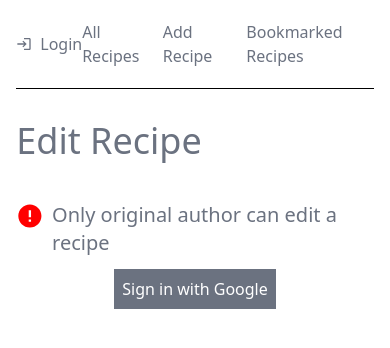
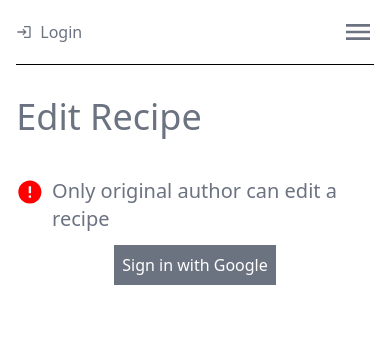
Before and after one commit to machiloop14/crud-recipe-blog, a React (Vite) app: page /edit-recipe/1 in a window 390 px wide. Shown: the top 348 px of the page. Built offline with nearby package versions, Linux system fonts and the light colour scheme; no server answers; the database is empty.

Commit message:
make navigation mobile responsive

```diff
--- a/src/components/Navbar.tsx
+++ b/src/components/Navbar.tsx
@@ -5,10 +5,12 @@ import { auth } from "../config/firebase";
 import { useAuthState } from "react-firebase-hooks/auth";
 import { signOut } from "firebase/auth";
 import useNotification from "../customHooks/useNotification";
+import { useState } from "react";
 
 const Navbar = () => {
   const [user] = useAuthState(auth);
   const { notify } = useNotification();
+  const [hamburgerMenu, setHamburgerMenu] = useState<boolean>(false);
   const navigate = useNavigate();
   const signUserOut = async () => {
     await signOut(auth);
@@ -16,6 +18,12 @@ const Navbar = () => {
     navigate("/");
     notify("Logout successful", { type: "success" });
   };
+
+  const toggleVisiblity = () => {
+    setHamburgerMenu((prev) => !prev);
+  };
+
+  console.log(hamburgerMenu);
 
   return (
     <header className="flex justify-between items-center py-5 border-solid border-b border-black">
@@ -44,7 +52,12 @@ const Navbar = () => {
       </div>
 
       {/* right side of navigation */}
-      <div className="right-nav flex gap-4 items-center ">
+      <div className="flex items-center">
+        <div
+          className={`right-nav md:flex flex-col md:flex-row gap-4 items-center fixed md:static right-0 top-0 bg-white bottom-0 pt-16  md:pt-0 w-60 md:w-auto ${
+            hamburgerMenu ? "flex" : "hidden"
+          }`}
+        >
           <NavLink to="/" className="hover:text-blue-600 ">
             All Recipes
           </NavLink>
@@ -55,6 +68,22 @@ const Navbar = () => {
             Bookmarked Recipes
           </NavLink>
         </div>
+        <button onClick={toggleVisiblity}>
+          {hamburgerMenu ? (
+            <MdIcons.MdClose
+              className={`md:hidden z-50 w-8 h-8 top-4 right-0 mr-4 ${
+                hamburgerMenu ? "fixed" : "absolute"
+              }`}
+            />
+          ) : (
+            <MdIcons.MdMenu
+              className={`md:hidden z-50 w-8 h-8 top-4 right-0 mr-4 ${
+                hamburgerMenu ? "fixed" : "absolute"
+              }`}
+            />
+          )}
+        </button>
+      </div>
     </header>
   );
 };
```
Lines whose indentation alone changed are shown as unchanged.
